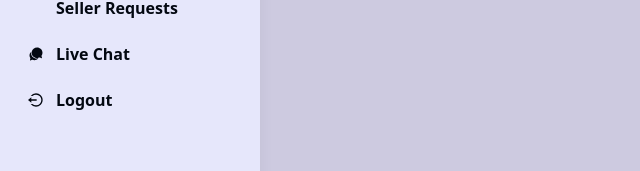
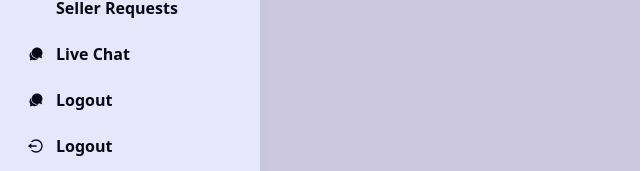
Before and after one commit to MinayeAliyeva/multi-vendor-commerce, a React (Create React App) app in the folder dashboard/: page / in a window 1280 px wide. Shown: the part 359-530 px from the top of the page, without its empty margins (0-640 px from the left). Built offline with nearby package versions, Linux system fonts and the light colour scheme; no server answers; some icons are missing.

Commit message:
feat:Sidebar compleated

```diff
--- a/dashboard/src/navigation/allNav.tsx
+++ b/dashboard/src/navigation/allNav.tsx
@@ -61,4 +61,11 @@ export const allNav = [
     role: "admin",
     path: "/admin/dashboard/chat-seller",
   },
+  {
+    id: 9,
+    title: "Logout",
+    icon: <IoIosChatbubbles />,
+    role: "admin",
+    path: "/admin/dashboard/chat-seller",
+  },
 ];
```
